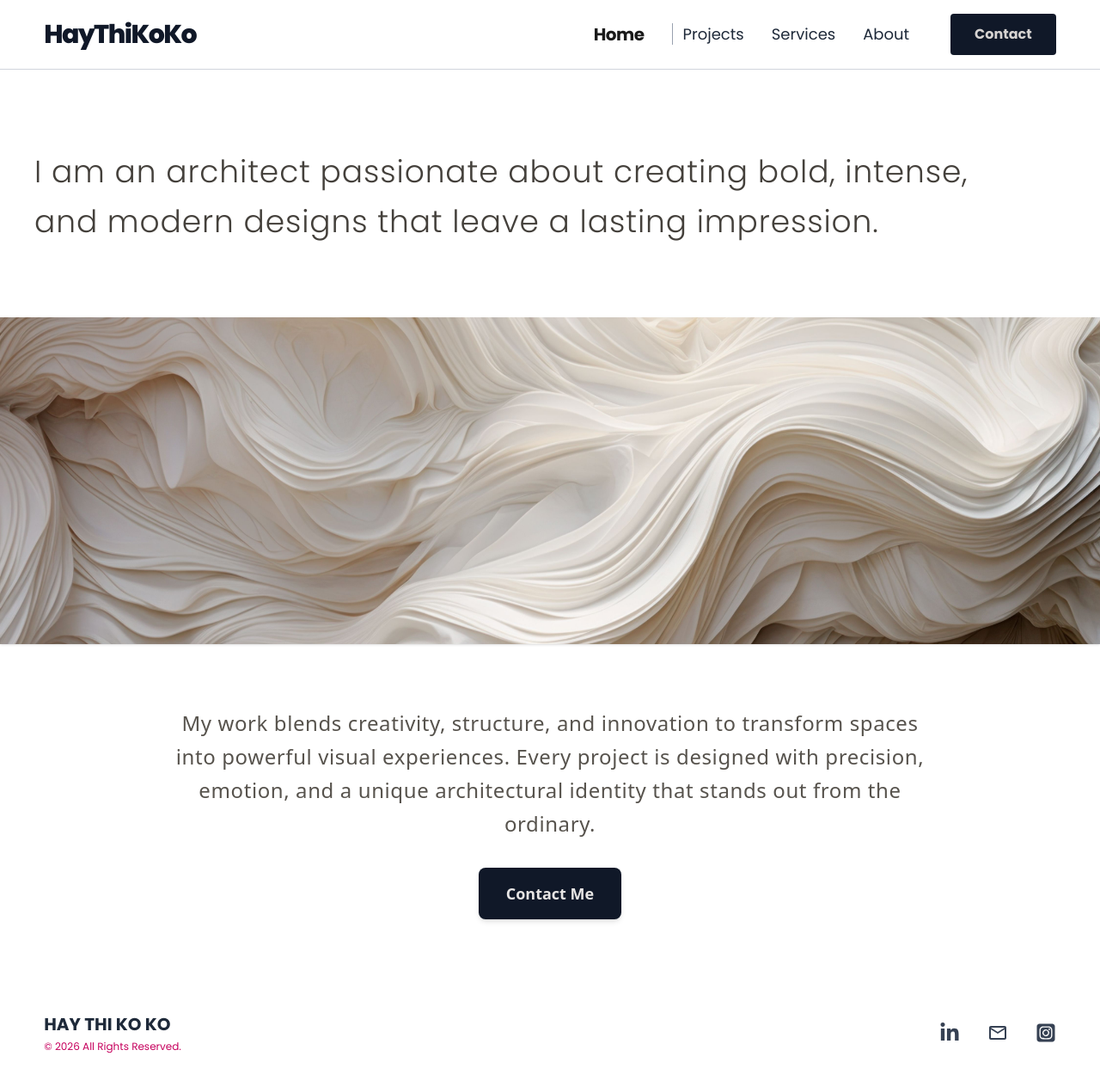
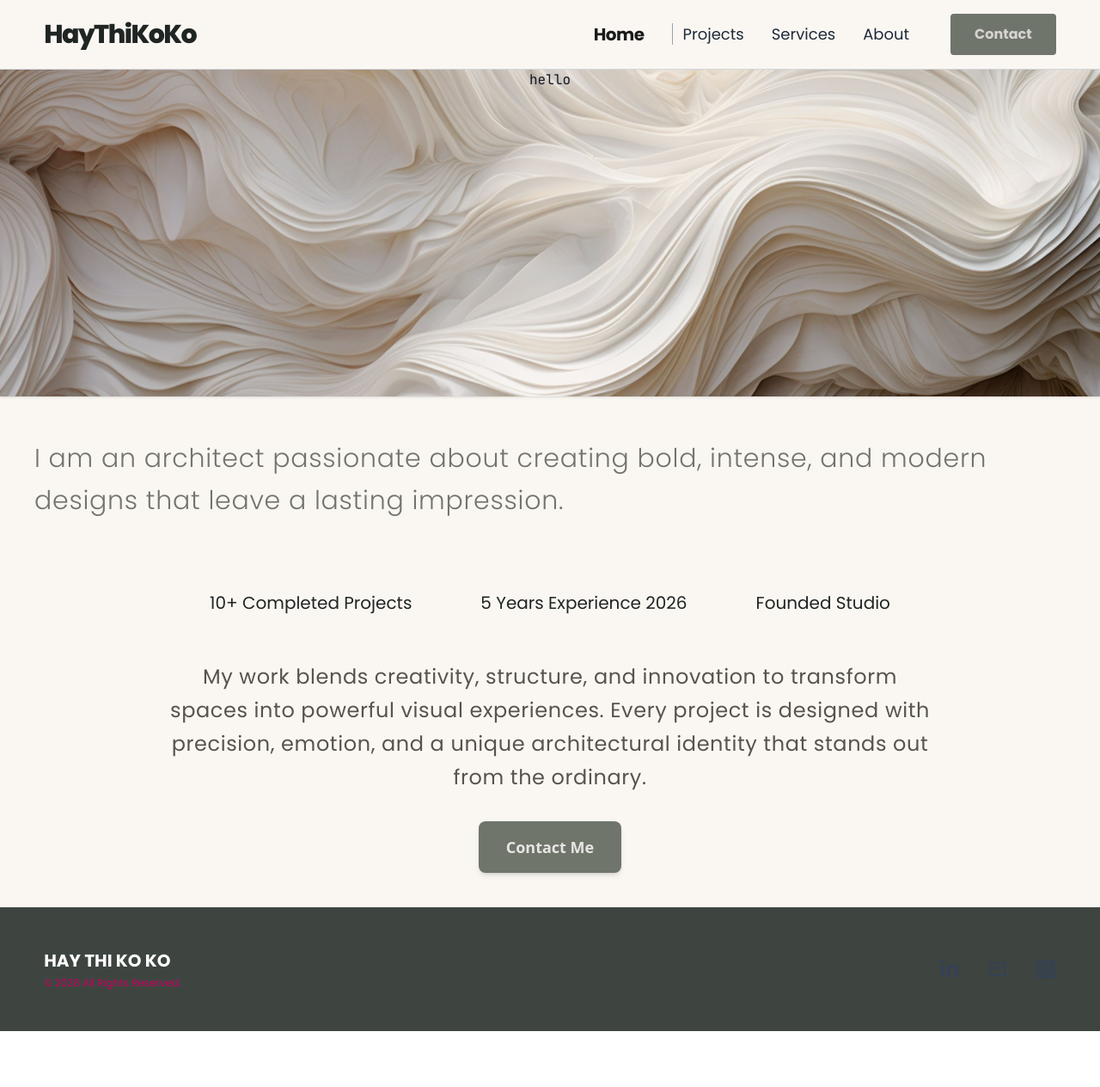
Before and after one commit to kyawzawlwin1/haythikokopage, a React (Vite) app: page / in a window 1280 px wide. Shown: the top 1264 px of the page at 86% size. After the commit the page ends 1199 px from the top, so only its background shows below. Built offline with nearby package versions, Linux system fonts and the light colour scheme.

Commit message:
feat:fixed some alignments

```diff
--- a/src/components/Footer.jsx
+++ b/src/components/Footer.jsx
@@ -8,11 +8,11 @@ const Footer = () => {
     // bg-pink-500/10: soft pink glass effect
     // border-pink-200/20: adding soft pink at borders
 
-    <footer className="flex justify-center bg-brown-300 not-last-of-type:w-full py-12 backdrop-blur-2xl">
+    <footer className="flex justify-center bg-[#3E4541] not-last-of-type:w-full py-12 backdrop-blur-2xl">
       <div className=" text-gray-700 max-w-8xl w-full mx-auto px-[4%] flex flex-col md:flex-row justify-between items-center gap-8">
         {/* Brand Name with Metallic Gradient Text */}
         <div className="font-poppins">
-          <span className="text-gray-800 font-bold text-xl uppercase ">
+          <span className="text-white font-bold text-xl uppercase ">
             Hay Thi Ko Ko
           </span>
 
--- a/src/components/Header.jsx
+++ b/src/components/Header.jsx
@@ -4,14 +4,14 @@ import { BiMenu } from "react-icons/bi";
 
 const Header = () => {
   return (
-    <header className="font-poppins sticky top-0 z-50 bg-white w-full border-b border-gray-300 ">
+    <header className="font-poppins sticky top-0 z-50 bg-[#FAF7F2] w-full border-b border-gray-300 ">
       {/* 🌟 CHANGED LINE: အပြင်ဘက်ဆုံး Div မှ flex-col များကို ဖယ်ရှားပြီး relative သီးသန့် ထားရှိခြင်း */}
       <div className="mx-auto w-full relative">
         {/* 🌟 CHANGED LINE: Nav ကြီးကို flex w-full ပေးပြီး ကလေးများကို items-center နှင့် justify-between ဖြင့် ညှိခြင်း */}
         <nav className="flex items-center justify-between w-full px-[4%] py-4 relative">
           {/* Logo Section */}
           <div>
-            <a className="font-poppins font-extrabold text-gray-900 text-xl md:text-3xl tracking-tighter cursor-pointer hover:opacity-80 transition-opacity">
+            <a className="font-poppins font-extrabold text-[#1F2523] text-xl md:text-3xl tracking-tighter cursor-pointer hover:opacity-80 transition-opacity">
               HayThiKoKo
             </a>
           </div>
@@ -70,7 +70,7 @@ const Header = () => {
 
           {/* Desktop Contact Button */}
           <div className="hidden md:block">
-            <button className="bg-gray-900 text-stone-300 font-bold px-7 py-3 transition-all duration-300 hover:bg-stone-300 hover:text-gray-900 hover:broder  active:scale-95 focus:outline-none rounded-sm">
+            <button className="bg-[#6F756B] text-stone-300 font-bold px-7 py-3 transition-all duration-300 hover:bg-stone-300 hover:text-gray-900 hover:border  active:scale-30 focus:outline-none rounded-sm">
               Contact
             </button>
           </div>
--- a/src/features/static/components/HeroSection.jsx
+++ b/src/features/static/components/HeroSection.jsx
@@ -1,43 +1,41 @@
 import React from "react";
 import HeroBg from "../../../assets/archiphoto.jpg";
+import futureimage from "../../../assets/futureimagefortesting.jpg";
 import { Link } from "wouter";
 
 const HeroSection = () => {
   return (
-    <section className="min-h-screen bg-[] w-full text-[#1a1a1a]">
-      {/* 🏛️ LAYER ONE: Title & Main Intro Paragraph */}
-      <div className="flex flex-col px-10 py-2 md:flex-row gap-8 md:gap-12 w-full md:h-72 py-16 md:py-10 mx-auto max-w-7xl items-center">
-        {/* Title Box (1/3 Width on Desktop) */}
-        {/* <div className="mx-14 pr-10 pl-0 ml-0">
-          <h1 className="font-poppins text-3xl sm:text-2xl md:text-4xl lg:text-6xl mx-10 font-extrabold tracking-tighter text-stone-800 leading-none w-full">
-            Crafting Modern Spaces
-          </h1>
-        </div> */}
-
-        {/* Paragraph Box (2/3 Width on Desktop) */}
-        <div className="px-10md:col-span-3 md:pt-2 m-10 ml-0">
-          <p className="font-poppins text-xl sm:text-2xl md:text-4xl text-stone-700 leading-relaxed font-light tracking-wide">
-            I am an architect passionate about creating bold, intense, and
-            modern designs that leave a lasting impression.
-          </p>
-        </div>
-      </div>
-
-      {/* 🖼️ LAYER TWO: Big Hero Banner Image */}
+    <section className="min-h-screen bg-[#FAF7F2] w-full text-[#A47251]">
+      {/* image bg div */}
       <div
         className="w-full h-[300px] sm:h-[450px] md:h-[380px] bg-cover bg-center bg-no-repeat relative shadow-sm"
         style={{ backgroundImage: `url(${HeroBg})` }}
       >
-        {" "}
+        <div className="flex justify-center items-center">
+          <p className="text-gray-900 text-center">hello</p>
+        </div>
+      </div>
+      {/* 🏛️ LAYER ONE: Title & Main Intro Paragraph */}
+      <div className="md:col-span-3 md:pt-2 m-10">
+        <p className="font-poppins text-xl sm:text-2xl md:text-3xl text-[#73746D] leading-relaxed font-light tracking-wide">
+          I am an architect passionate about creating bold, intense, and modern
+          designs that leave a lasting impression.
+        </p>
       </div>
 
+      {/* 🖼️ LAYER TWO: Big Hero Banner Image */}
+      {/* <div
+        className="w-full h-[300px] sm:h-[450px] md:h-[380px] bg-cover bg-center bg-no-repeat relative shadow-sm"
+        style={{ backgroundImage: `url(${futureimage})` }}
+      ></div> */}
       {/* 📝 LAYER THREE: Sub-description & Contact CTA */}
-      <div className=" md:grid-cols-3 gap-8 w-full px-[6%] py-16 md:py-15 mx-auto max-w-7xl items-start">
-        {/* Left space empty on desktop to push text nicely to the right */}
-
-        {/* Text and Button (Takes 2/3 Width just like the intro above) */}
-        <div className="md:col-span-2 space-y-8 flex flex-col justify-center items-center w-full mx-auto">
-          <p className="font-sans text-base sm:text-lg text-stone-600 leading-relaxed tracking-wide text-center max-w-4xl mx-auto mt-3 md:text-2xl">
+      <div className="flex gap-20 justify-center items-center text-xl font-poppins mx-10 pt-10 text-[#1F2523]">
+        <p>10+ Completed Projects</p> <p>5 Years Experience 2026</p>{" "}
+        <p>Founded Studio</p>
+      </div>
+      {/* paragraph and contact button */}
+      <div className="md:col-span-2 space-y-8 flex flex-col justify-center items-center w-full mx-auto py-10">
+        <p className="font-poppins text-base sm:text-lg text-stone-600 leading-relaxed tracking-wide text-center max-w-4xl mx-auto mt-3 md:text-2xl">
           My work blends creativity, structure, and innovation to transform
           spaces into powerful visual experiences. Every project is designed
           with precision, emotion, and a unique architectural identity that
@@ -45,11 +43,10 @@ const HeroSection = () => {
         </p>
 
         <Link href="/about">
-            <button className="font-sans bg-gray-900 text-stone-200 font-bold text-lg px-8 py-4 transition-all duration-300 hover:bg-stone-900 hover:text-white hover:scale-105 active:scale-95 shadow-md rounded-lg">
+          <button className="font-sans bg-[#6F756B] text-stone-200 font-bold text-lg px-8 py-4 transition-all duration-300 hover:bg-stone-900 hover:text-white hover:scale-105 active:scale-95 shadow-md rounded-lg">
             Contact Me
           </button>
         </Link>
-        </div>
       </div>
     </section>
   );
--- a/src/pages/ProjectPage.jsx
+++ b/src/pages/ProjectPage.jsx
@@ -130,7 +130,7 @@ const ProjectPage = () => {
       <h1 className="text-3xl font-bold text-gray-500 mb-10 border-l-4 border-pink-500 pl-4"></h1>
 
       {/* Grid Layout Start */}
-      <div className="grid grid-cols-1 md:grid-cols-3 gap-x-15 gap-y-0.5 max-w-7xl mx-auto items-center">
+      <div className="grid grid-cols-1 md:grid-cols-3 gap-x-10 gap-y-10 max-w-7xl mx-auto items-center">
         {myProjects.map((item, index) => (
           <div
             key={item.id}
```
Also changed, not shown: src/assets/futureimagefortesting.jpg (added). Lines whose indentation alone changed are shown as unchanged.
